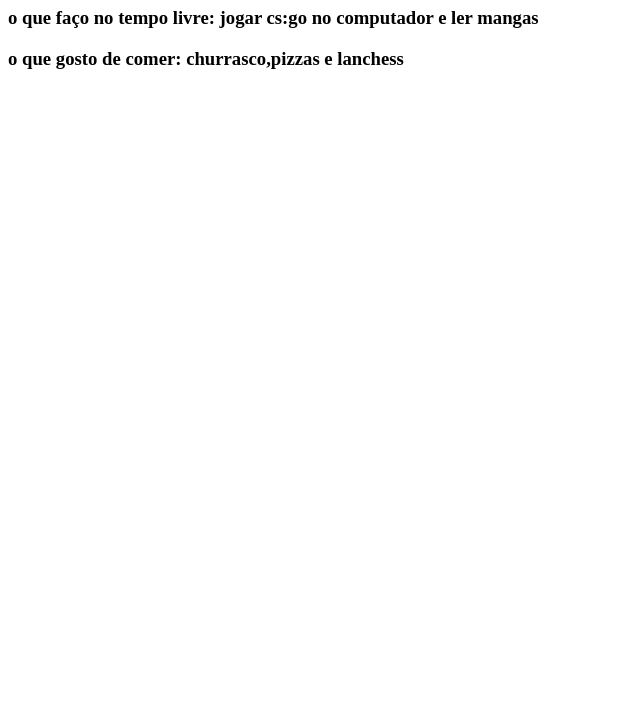
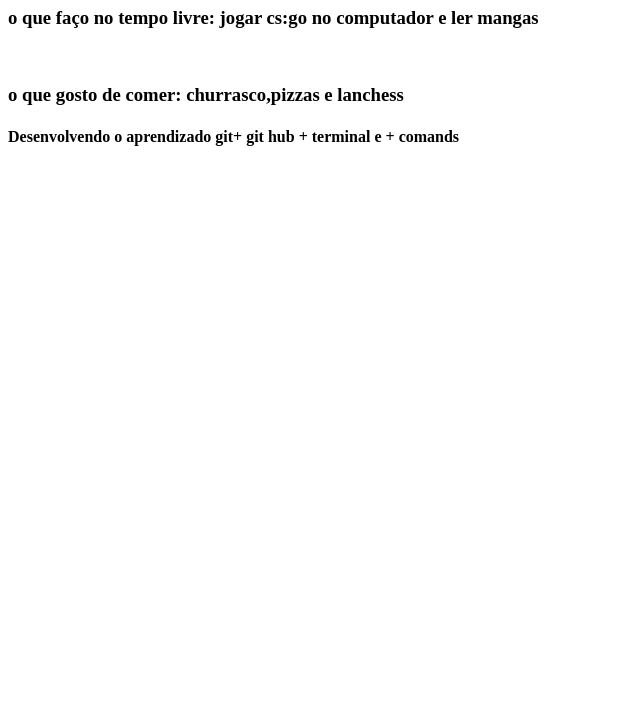
Before and after one commit to Ri3ei2o/meu-site-simples, a plain HTML site: page index.html in a window 1280 px wide. Shown: the part 73-800 px from the top of the page, without its empty margins (0-640 px from the left). Drawn offline with Linux system fonts and the light colour scheme.

Commit message:
adicionando paragrafo no readme do Joao Ribeirao

```diff
--- a/index.html
+++ b/index.html
@@ -8,7 +8,13 @@
 <body>
     <h1>minhas anotações</h1>
    <h3> <P>o que faço no tempo livre: jogar cs:go no computador e ler mangas</p></h3>
+    <br>
+
 <h3><P>o que gosto de comer: churrasco,pizzas e lanchess</P> </h3>
+
+<h4>
+    <p>Desenvolvendo o aprendizado git+ git hub + terminal e + comands</p>
+</h4>
 
 
 </body>
```
